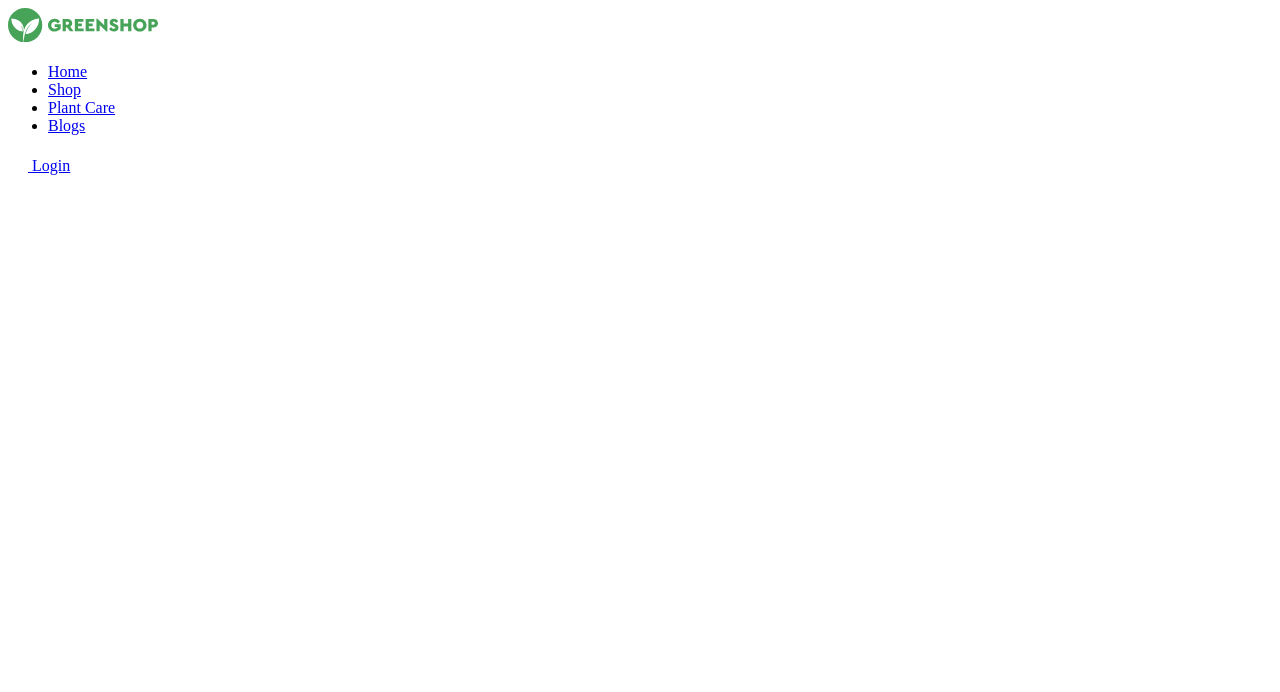
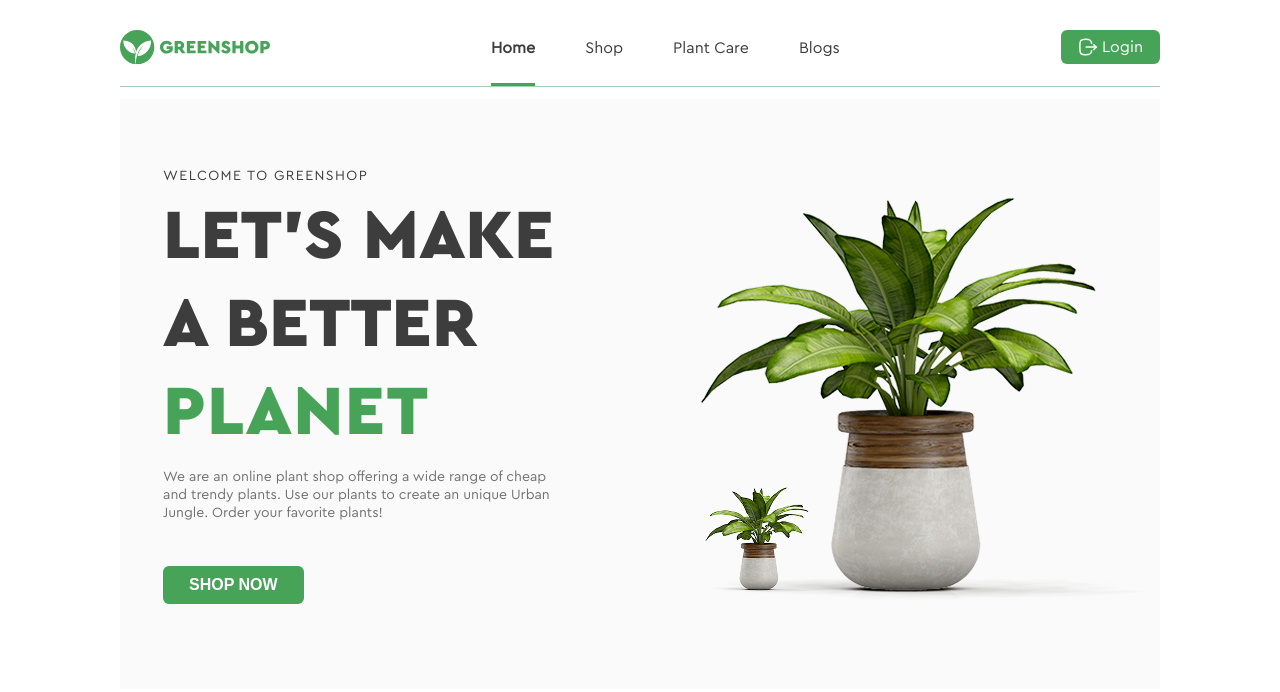
Before and after one commit to VladlenaKyrychenko/Greenshop, a plain HTML site: page index.html in a window 1280 px wide. Drawn offline with Linux system fonts and the light colour scheme; files whose address does not match are found by name.

Commit message:
first page

```diff
--- a/css/style.css
+++ b/css/style.css
@@ -1,3 +1,140 @@
+@font-face {
+    font-family: "Cera Pro Bold";
+    src: url('../fonts/CeraPro-Bold.woff') format('woff'),
+    url('../fonts/CeraPro-Bold.woff2') format('woff2'),
+    url('../fonts/CeraPro-Bold.ttf') format('truetype'),
+    url('../fonts/CeraPro-Bold.eot') format('eot');
+}
+@font-face {
+    font-family: "Cera Pro Light";
+    src: url('../fonts/CeraPro-Light.woff') format('woff'),
+    url('../fonts/CeraPro-Light.woff2') format('woff2'),
+    url('../fonts/CeraPro-Light.ttf') format('truetype'),
+    url('../fonts/CeraPro-Light.eot') format('eot');
+}
+@font-face {
+    font-family: "Cera Pro Regular";
+    src: url('../fonts/CeraPro-Regular.woff') format('woff'),
+    url('../fonts/CeraPro-Regular.woff2') format('woff2'),
+    url('../fonts/CeraPro-Regular.ttf') format('truetype'),
+    url('../fonts/CeraPro-Regular.eot') format('eot');
+}
+@font-face {
+    font-family: "Cera Pro Medium";
+    src: url('../fonts/CeraPro-Medium.woff') format('woff'),
+    url('../fonts/CeraPro-Medium.woff2') format('woff2'),
+    url('../fonts/CeraPro-Medium.ttf') format('truetype'),
+    url('../fonts/CeraPro-Medium.eot') format('eot');
+}
+@font-face {
+    font-family: "Cera Pro Black";
+    src: url('../fonts/CeraPro-Black.woff') format('woff'),
+    url('../fonts/CeraPro-Black.woff2') format('woff2'),
+    url('../fonts/CeraPro-Black.ttf') format('truetype'),
+    url('../fonts/CeraPro-Black.eot') format('eot');
+}
 .container{
-    margin: auto;
+    padding: 30px 120px 52px;
+    display: flex;
+    flex-direction: column;
+    font-family: 'Cera Pro Regular', sans-serif;
+    font-size: 16px;
 }
+.header{
+    display: flex;
+    justify-content: space-between;
+    align-items: start;
+    border-bottom: 1px solid  rgba(70, 163, 88, 0.50);
+    margin-bottom: 12px;
+}
+body a{
+    color: #3D3D3D;
+   font-family: 'Cera Pro Regular', sans-serif;
+   font-size: 16px;
+}
+a.login{
+    color: #FFF;
+    font-size: 16px;
+    font-weight: 500;
+}
+.list{
+    display: flex;
+    gap: 50px;
+}
+.list-item{
+   padding: 8px 0 25px;
+   border-bottom: 3px solid transparent;
+}
+.active{
+    font-weight: 700;
+    border-color: #46A358;
+}
+.login{
+    border-radius: 6px;
+    background-color: #46A358;
+    padding: 7px 17px;
+    display: flex;
+    align-items: center;
+    justify-content: center;
+    gap: 4px;
+}
+span{
+    display: inline-block;
+    color: #3D3D3D;
+    font-size: 14px;
+    font-weight: 500;
+    letter-spacing: 1.4px;
+    text-transform: uppercase;
+    margin-bottom: 7px;
+}
+h1{
+    color: #3D3D3D;
+    font-size: 70px;
+    font-family: 'Cera Pro Black', sans-serif;
+    font-weight: 900;
+    text-transform: uppercase;
+    margin-bottom: 5px;
+}
+.planet{
+   color: #46A358;
+   font-family: 'Cera Pro Black', sans-serif;
+   font-size: 70px;
+   font-weight: 900;
+   text-transform: uppercase;
+}
+.main-page{
+    display: flex;
+    justify-content: space-between;
+    align-items: center;
+    background: linear-gradient(98deg, rgba(245, 245, 245, 0.50) -23.46%, rgba(245, 245, 245, 0.50) 107.51%);
+}
+.welcome{
+    display: flex;
+    flex-direction: column;
+    justify-content: space-between;
+    align-items:flex-start;
+    padding: 68px 93px 85px 43px;
+}
+.desctiption{
+    color: #727272;
+    font-size: 14px;
+    margin-bottom: 44px;
+}
+.shop-now{
+    border-radius: 6px;
+    background: #46A358;
+    padding: 10px 26px;
+    font-size: 16px;
+    font-weight: 700;
+    text-transform: uppercase;
+    color: #FFF;
+    cursor: pointer;
+}
+.plant{
+  position: relative;
+}
+.flower-small{
+    position: absolute;
+    bottom: 20px;
+    left: 40px;
+}
--- a/index.html
+++ b/index.html
@@ -4,41 +4,55 @@
     <meta charset="UTF-8">
     <meta name="viewport" content="width=device-width, initial-scale=1.0">
    <link rel="stylesheet" href="./css/style.css">
+    <link rel="stylesheet" href="./css/reset.css">
  <title>Greenshop</title>
 </head>
 <body>
-<header>
-    <div class="container">
+<div class="container">
+<header class="header">
     <a href="#">
         <img src="./img/Logo.svg" alt="logo">
     </a>
-    <nav>
-        <ul>
-            <li>
+    <nav class="list">
+        <ul class="list">
+            <li class="list-item active">
                  <a href="#">Home</a>
             </li>
-            <li>
+            <li class="list-item">
                <a href="#">Shop</a>
             </li>
-            <li>
-               <a href="#">Plant Care</a>
+            <li class="list-item">
+               <a  href="#">Plant Care</a>
             </li>
-            <li>
+            <li class="list-item">
                 <a href="#">Blogs</a>
             </li>
         </ul>
     </nav>
-    <a href="#">
+    <a class="login" href="#">
         <img src="./img/Logout.svg" alt="login">
         Login
     </a>
-    </div>
 </header>
 <main>
-
+<section class="main-page">
+    <div class="welcome">
+<span>Welcome to GreenShop</span>
+<h1>Let’s Make a Better <span class="planet">Planet</span></h1>
+<p class="desctiption">
+    We are an online plant shop offering a wide range of cheap and trendy plants. Use our plants to create an unique Urban Jungle. Order your favorite plants!
+</p>
+ <button class="shop-now">
+        Shop now
+ </button>
+ </div>
+    <div class="plant">
+        <img class="flower-big" src="./img/plantbig.png" alt="plant">
+        <img class="flower-small" src="./img/plantsmall.png" alt="plant">
+    </div>
+</section>
 </main>
 <footer>
-
 </footer>
 </body>
 </html>
```
Also changed, not shown: img/plantbig.png (added), img/plantsmall.png (added).
